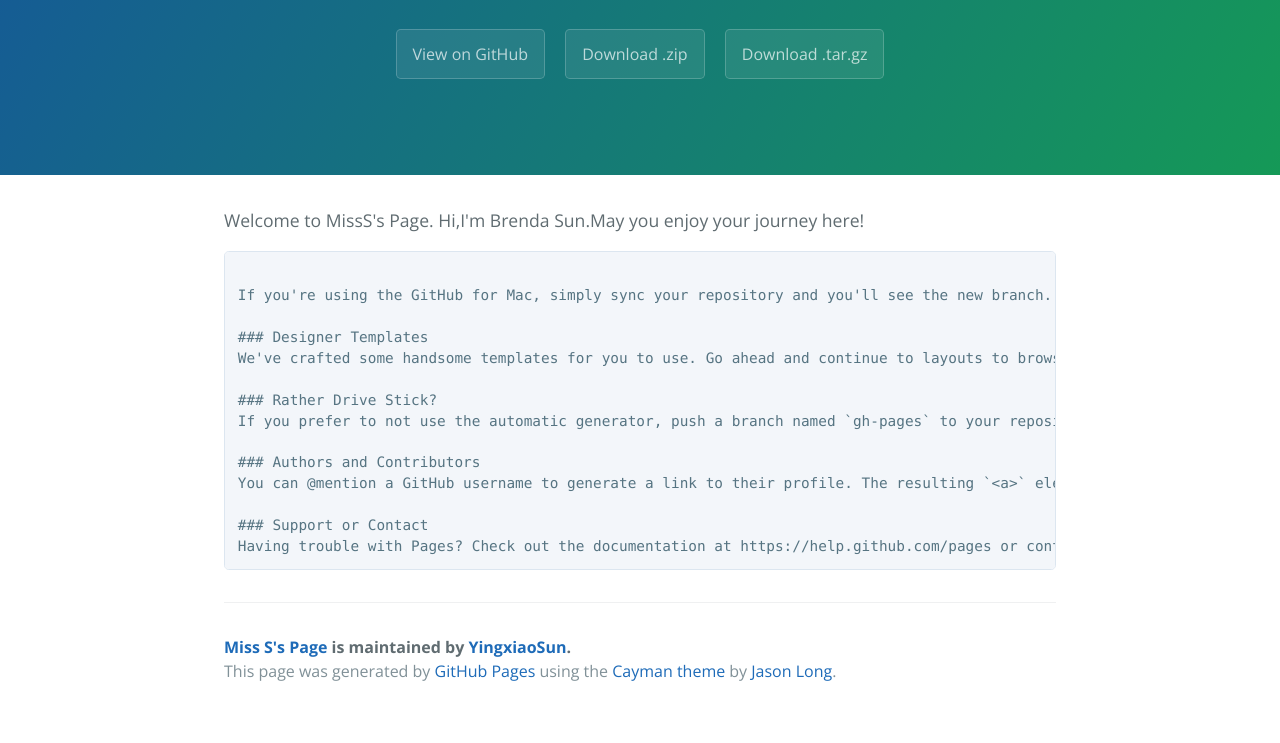
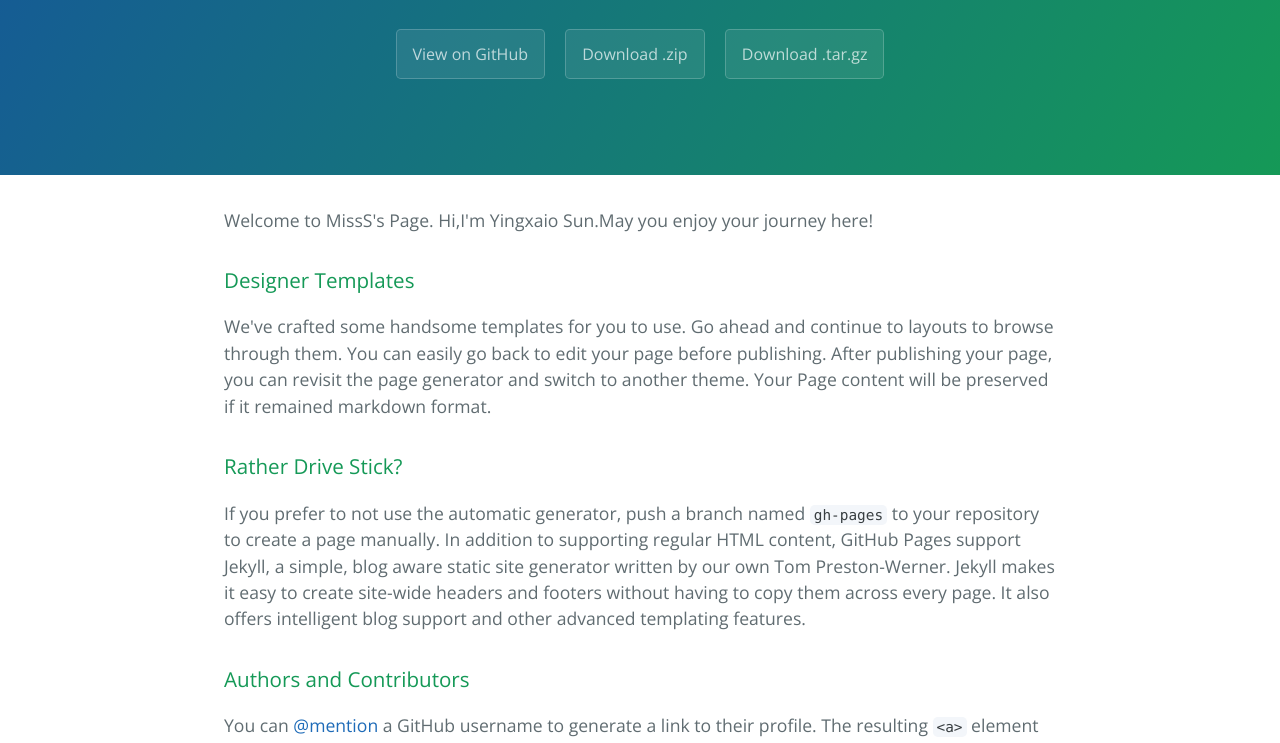
Before and after one commit to YingxiaoSun/MIssS, a plain HTML site: page index.html in a window 1280 px wide. Shown: the part 208-951 px from the top of the page. Before the commit the page ends 923 px from the top, so only its background shows below. Drawn offline with nearby package versions, Linux system fonts and the light colour scheme.

Commit message:
Create gh-pages branch via GitHub

```diff
--- a/index.html
+++ b/index.html
@@ -20,23 +20,27 @@
 
     <section class="main-content">
       <p>Welcome to MissS's Page.
-Hi,I'm Brenda Sun.May you enjoy your journey here!</p>
+Hi,I'm Yingxaio Sun.May you enjoy your journey here!</p>
 
-<pre><code>
-If you're using the GitHub for Mac, simply sync your repository and you'll see the new branch.
+<h3>
+<a id="designer-templates" class="anchor" href="#designer-templates" aria-hidden="true"><span class="octicon octicon-link"></span></a>Designer Templates</h3>
 
-### Designer Templates
-We've crafted some handsome templates for you to use. Go ahead and continue to layouts to browse through them. You can easily go back to edit your page before publishing. After publishing your page, you can revisit the page generator and switch to another theme. Your Page content will be preserved if it remained markdown format.
+<p>We've crafted some handsome templates for you to use. Go ahead and continue to layouts to browse through them. You can easily go back to edit your page before publishing. After publishing your page, you can revisit the page generator and switch to another theme. Your Page content will be preserved if it remained markdown format.</p>
 
-### Rather Drive Stick?
-If you prefer to not use the automatic generator, push a branch named `gh-pages` to your repository to create a page manually. In addition to supporting regular HTML content, GitHub Pages support Jekyll, a simple, blog aware static site generator written by our own Tom Preston-Werner. Jekyll makes it easy to create site-wide headers and footers without having to copy them across every page. It also offers intelligent blog support and other advanced templating features.
+<h3>
+<a id="rather-drive-stick" class="anchor" href="#rather-drive-stick" aria-hidden="true"><span class="octicon octicon-link"></span></a>Rather Drive Stick?</h3>
 
-### Authors and Contributors
-You can @mention a GitHub username to generate a link to their profile. The resulting `&lt;a&gt;` element will link to the contributor's GitHub Profile. For example: In 2007, Chris Wanstrath (@defunkt), PJ Hyett (@pjhyett), and Tom Preston-Werner (@mojombo) founded GitHub.
+<p>If you prefer to not use the automatic generator, push a branch named <code>gh-pages</code> to your repository to create a page manually. In addition to supporting regular HTML content, GitHub Pages support Jekyll, a simple, blog aware static site generator written by our own Tom Preston-Werner. Jekyll makes it easy to create site-wide headers and footers without having to copy them across every page. It also offers intelligent blog support and other advanced templating features.</p>
 
-### Support or Contact
-Having trouble with Pages? Check out the documentation at https://help.github.com/pages or contact support@github.com and we’ll help you sort it out.
-</code></pre>
+<h3>
+<a id="authors-and-contributors" class="anchor" href="#authors-and-contributors" aria-hidden="true"><span class="octicon octicon-link"></span></a>Authors and Contributors</h3>
+
+<p>You can <a href="https://github.com/blog/821" class="user-mention">@mention</a> a GitHub username to generate a link to their profile. The resulting <code>&lt;a&gt;</code> element will link to the contributor's GitHub Profile. For example: In 2007, Chris Wanstrath (<a href="https://github.com/defunkt" class="user-mention">@defunkt</a>), PJ Hyett (<a href="https://github.com/pjhyett" class="user-mention">@pjhyett</a>), and Tom Preston-Werner (<a href="https://github.com/mojombo" class="user-mention">@mojombo</a>) founded GitHub.</p>
+
+<h3>
+<a id="support-or-contact" class="anchor" href="#support-or-contact" aria-hidden="true"><span class="octicon octicon-link"></span></a>Support or Contact</h3>
+
+<p>Having trouble with Pages? Check out the documentation at <a href="https://help.github.com/pages">https://help.github.com/pages</a> or contact <a href="mailto:support@github.com">support@github.com</a> and we’ll help you sort it out.</p>
 
       <footer class="site-footer">
         <span class="site-footer-owner"><a href="https://github.com/YingxiaoSun/MissS">Miss S&#39;s Page</a> is maintained by <a href="https://github.com/YingxiaoSun">YingxiaoSun</a>.</span>
```
Also changed, not shown: params.json (+1 -1 lines).
